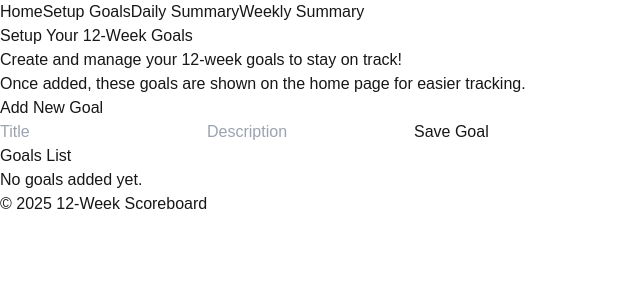
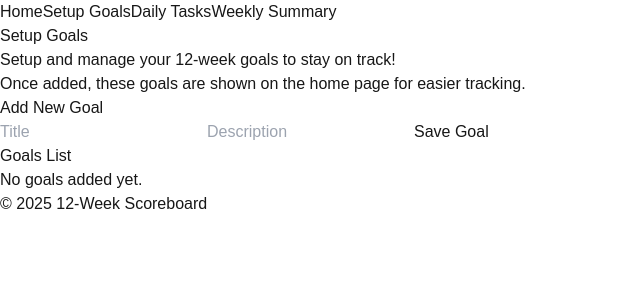
Before and after one commit to Kxvin1/12-week-year, a Next.js app: page /setup-goals in a window 1280 px wide. Shown: the top 300 px of the page, without its empty margins (0-640 px from the left). Built offline with nearby package versions, Linux system fonts and the light colour scheme.

Commit message:
UX improvements

```diff
--- a/src/app/layout.tsx
+++ b/src/app/layout.tsx
@@ -24,7 +24,7 @@ export default function RootLayout({ children }: { children: ReactNode }) {
               Setup Goals
             </Link>
             <Link href="/daily" className="hover:underline">
-              Daily Summary
+              Daily Tasks
             </Link>
             <Link href="/weekly-summary" className="hover:underline">
               Weekly Summary
--- a/src/app/page.tsx
+++ b/src/app/page.tsx
@@ -436,7 +436,7 @@ export default function HomePage() {
           {/* Import/Export + CLEAR DATA */}
           <section className="pt-4">
             <h2 className="text-2xl font-semibold text-gray-800 mb-2">
-              Import / Export Data
+              Import / Export - JSON Only
             </h2>
             <div className="flex flex-col sm:flex-row gap-4">
               <button
--- a/src/app/setup-goals/page.tsx
+++ b/src/app/setup-goals/page.tsx
@@ -74,9 +74,9 @@ export default function SetupGoalsPage() {
     <>
       {/* Gradient Hero */}
       <div className="bg-gradient-to-r from-pink-500 to-yellow-400 py-12 text-center text-white rounded-lg">
-        <h1 className="text-4xl font-bold mb-2">Setup Your 12-Week Goals</h1>
+        <h1 className="text-4xl font-bold mb-2">Setup Goals</h1>
         <p className="max-w-xl mx-auto text-xl mb-2">
-          Create and manage your 12-week goals to stay on track!
+          Setup and manage your 12-week goals to stay on track!
         </p>
         <p className="max-w-xl mx-auto mb-2">
           Once added, these goals are shown on the home page for easier
--- a/src/app/weekly-summary/page.tsx
+++ b/src/app/weekly-summary/page.tsx
@@ -221,7 +221,7 @@ export default function WeeklySummaryPage() {
       <div className="bg-gradient-to-r from-purple-500 to-pink-400 py-12 text-center text-white rounded-lg">
         <h1 className="text-4xl font-bold mb-2">Weekly Summary</h1>
         <p className="max-w-xl mx-auto text-lg">
-          Check your weekly summary and which dates the current week covers.
+          Check weekly summaries and which dates the selected week covers.
         </p>
       </div>
 
```
